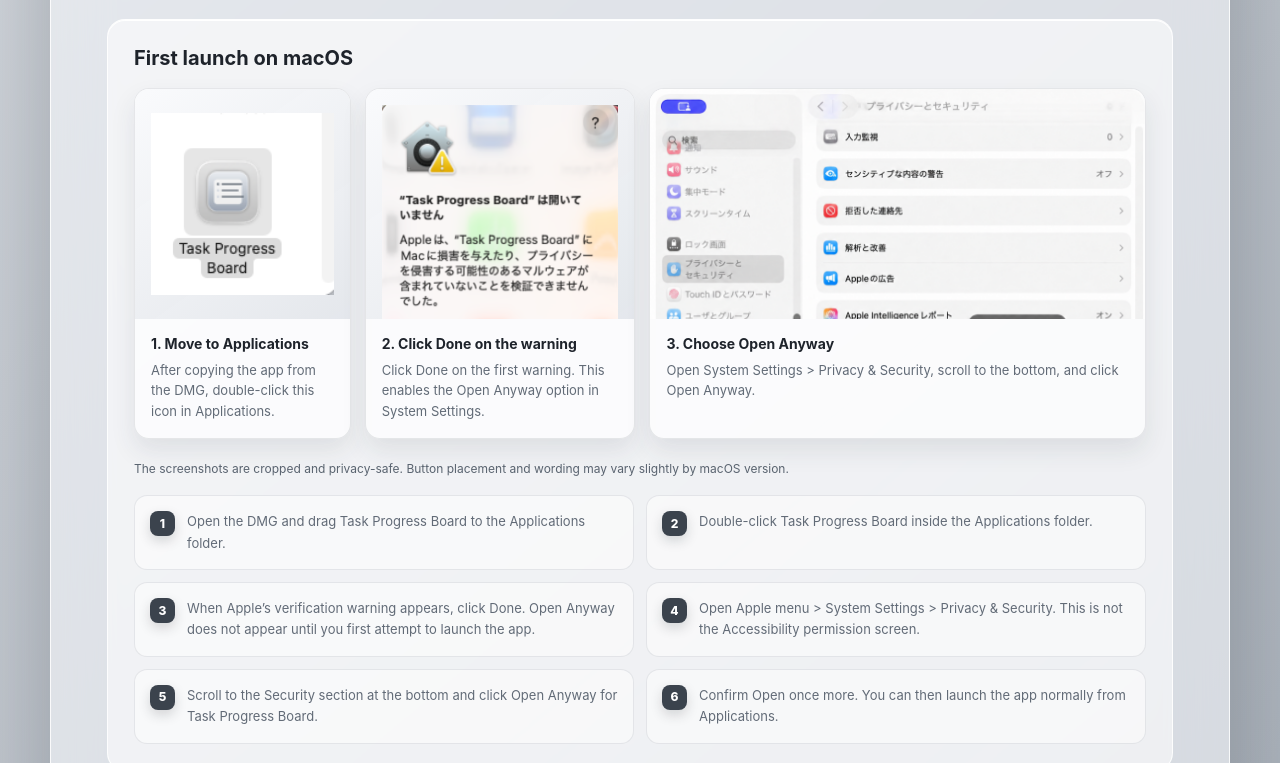
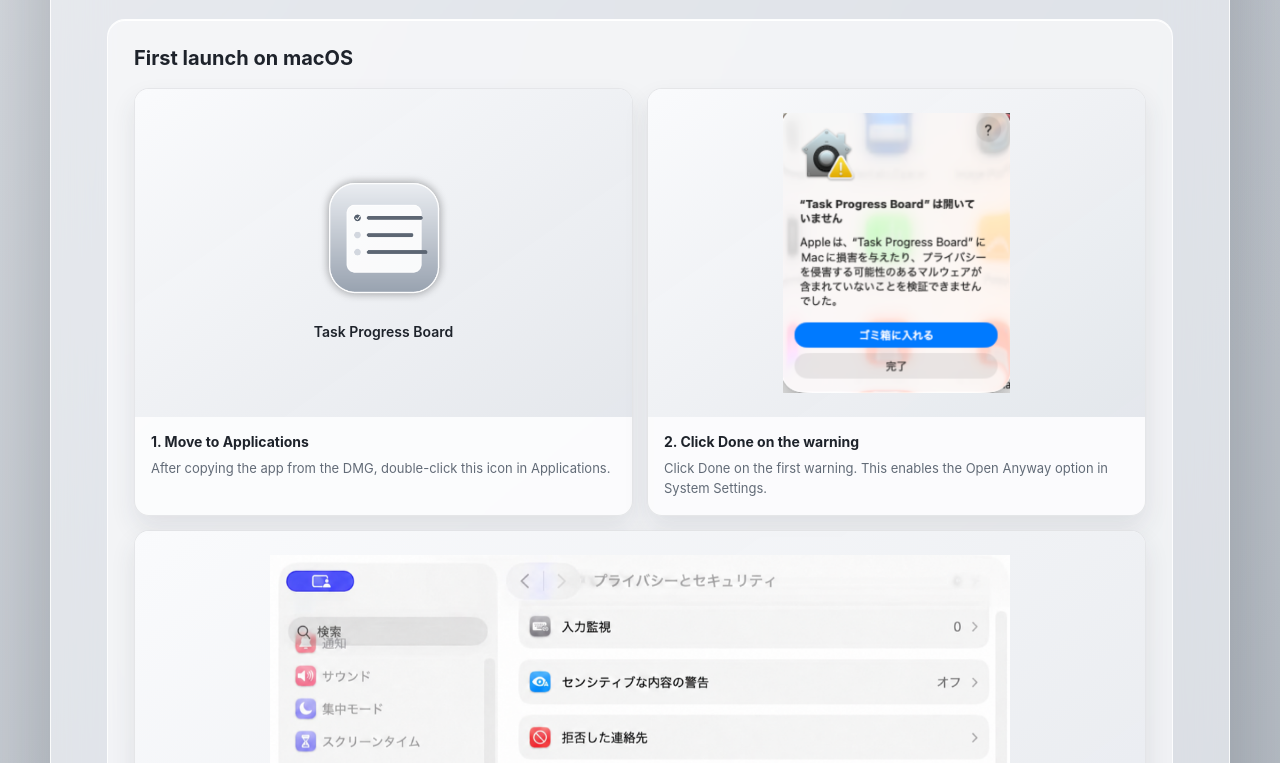
Before and after one commit to matcha-gumii/task-progress-board-mac, an Electron app: page docs/index.html in a window 1280 px wide. Shown: the part 1557-2320 px from the top of the page. Drawn offline with Linux system fonts and the light colour scheme.

Commit message:
Fix installation guide image sizing and use original app icon

```diff
--- a/docs/index.html
+++ b/docs/index.html
@@ -72,12 +72,17 @@
     .guide-link { display:inline-block; margin-top:20px; color:#303741; font-size:13px; font-weight:800; }
     .install-steps { margin-top:22px; padding:26px; border:1px solid var(--line); border-radius:18px; background:rgba(255,255,255,.56); box-shadow:inset 0 1px 0 #fff; }
     .install-steps h3 { margin:0 0 18px; font-size:20px; }
-    .install-visuals { display:grid; grid-template-columns:.72fr .9fr 1.65fr; gap:14px; margin-bottom:20px; }
+    .install-visuals { display:grid; grid-template-columns:repeat(2,minmax(0,1fr)); gap:14px; margin-bottom:20px; }
     .install-visual { margin:0; overflow:hidden; border:1px solid rgba(105,114,125,.16); border-radius:15px; background:rgba(255,255,255,.7); box-shadow:0 12px 25px rgba(48,57,68,.1),inset 0 1px 0 #fff; }
-    .install-visual-image { height:230px; display:grid; place-items:center; overflow:hidden; padding:16px; background:linear-gradient(145deg,rgba(249,250,252,.96),rgba(219,223,229,.72)); }
-    .install-visual-image img { display:block; width:100%; height:100%; object-fit:contain; }
-    .install-visual:last-child .install-visual-image { padding:0; }
-    .install-visual:last-child .install-visual-image img { object-fit:cover; object-position:center 80%; }
+    .install-visual-image { min-width:0; display:flex; justify-content:center; align-items:center; padding:24px; background:linear-gradient(145deg,rgba(249,250,252,.96),rgba(219,223,229,.72)); }
+    .install-visual-image img { display:block; max-width:100%; width:auto; height:280px; object-fit:contain; }
+    .install-visual-icon { flex-direction:column; min-height:328px; gap:12px; }
+    .install-visual-icon img { width:144px; height:144px; }
+    .install-visual-icon span { font-size:14px; font-weight:600; }
+    .install-visual:last-child { grid-column:1 / -1; }
+    .install-visual:last-child .install-visual-image { padding:24px; }
+    .install-visual-image a { display:block; max-width:740px; width:100%; }
+    .install-visual:last-child .install-visual-image img { width:100%; max-width:740px; height:auto; }
     .install-visual figcaption { min-height:84px; padding:14px 16px 16px; color:var(--muted); font-size:13px; line-height:1.6; }
     .install-visual figcaption strong { display:block; margin-bottom:4px; color:var(--ink); font-size:14px; }
     .privacy-note { margin:0 0 17px; color:#59636f; font-size:12px; line-height:1.6; }
@@ -114,7 +119,8 @@
       .guide { grid-template-columns:1fr; }
       .install-visuals { grid-template-columns:1fr; }
       .install-visual:last-child { grid-column:auto; }
-      .install-visual-image { height:260px; }
+      .install-visual-image { padding:16px; }
+      .install-visual:last-child .install-visual-image { padding:10px; }
       .install-steps ol { grid-template-columns:1fr; }
       .license { align-items:flex-start; flex-direction:column; }
       footer { padding:22px 20px; flex-direction:column; }
@@ -186,7 +192,7 @@
           <h3 data-ja="Mac版の初回起動手順" data-en="First launch on macOS">Mac版の初回起動手順</h3>
           <div class="install-visuals">
             <figure class="install-visual">
-              <div class="install-visual-image"><img src="assets/install/mac-applications.png" width="150" height="150" loading="lazy" alt="Applicationsフォルダ内のTask Progress Boardアイコン"></div>
+              <div class="install-visual-image install-visual-icon"><img src="assets/install/app-icon.png" width="1024" height="1024" loading="lazy" alt="Task Progress Boardのアプリアイコン"><span>Task Progress Board</span></div>
               <figcaption><strong data-ja="1. Applicationsへ移動" data-en="1. Move to Applications">1. Applicationsへ移動</strong><span data-ja="DMGから移動したあと、Applicationsフォルダ内のこのアイコンをダブルクリックします。" data-en="After copying the app from the DMG, double-click this icon in Applications.">DMGから移動したあと、Applicationsフォルダ内のこのアイコンをダブルクリックします。</span></figcaption>
             </figure>
             <figure class="install-visual">
@@ -194,11 +200,11 @@
               <figcaption><strong data-ja="2. 警告では「完了」" data-en="2. Click Done on the warning">2. 警告では「完了」</strong><span data-ja="最初の警告では「完了」を押します。この操作後に「このまま開く」が表示されます。" data-en="Click Done on the first warning. This enables the Open Anyway option in System Settings.">最初の警告では「完了」を押します。この操作後に「このまま開く」が表示されます。</span></figcaption>
             </figure>
             <figure class="install-visual">
-              <div class="install-visual-image"><img src="assets/install/mac-open-anyway.png" width="1000" height="864" loading="lazy" alt="プライバシーとセキュリティのこのまま開くボタンの表示例"></div>
+              <div class="install-visual-image"><a href="assets/install/mac-open-anyway.png" target="_blank" rel="noopener" aria-label="画像を拡大 / Enlarge image"><img src="assets/install/mac-open-anyway.png" width="1000" height="864" loading="lazy" alt="プライバシーとセキュリティのこのまま開くボタンの表示例"></a></div>
               <figcaption><strong data-ja="3. 「このまま開く」を選択" data-en="3. Choose Open Anyway">3. 「このまま開く」を選択</strong><span data-ja="システム設定 ＞ プライバシーとセキュリティを一番下までスクロールし、「このまま開く」を押します。" data-en="Open System Settings > Privacy & Security, scroll to the bottom, and click Open Anyway.">システム設定 ＞ プライバシーとセキュリティを一番下までスクロールし、「このまま開く」を押します。</span></figcaption>
             </figure>
           </div>
-          <p class="privacy-note" data-ja="掲載画像は必要な部分だけを切り抜き、背景に個人情報が残らないよう処理しています。macOSのバージョンによって表示位置や文言が少し異なる場合があります。" data-en="The screenshots are cropped and privacy-safe. Button placement and wording may vary slightly by macOS version.">掲載画像は必要な部分だけを切り抜き、背景に個人情報が残らないよう処理しています。macOSのバージョンによって表示位置や文言が少し異なる場合があります。</p>
+          <p class="privacy-note" data-ja="警告画面は実際のスクリーンショットです。設定画面は操作位置を示すために加工した説明画像です。個人情報を含む背景は掲載していません。macOSのバージョンにより表示が異なる場合があります。" data-en="The warning is an actual screenshot. The settings image is an edited illustration of where to click. Personal information is excluded. Appearance may vary by macOS version.">警告画面は実際のスクリーンショットです。設定画面は操作位置を示すために加工した説明画像です。個人情報を含む背景は掲載していません。macOSのバージョンにより表示が異なる場合があります。</p>
           <ol>
             <li><span data-ja="DMGを開き、Task Progress BoardをApplicationsフォルダへドラッグします。" data-en="Open the DMG and drag Task Progress Board to the Applications folder.">DMGを開き、Task Progress BoardをApplicationsフォルダへドラッグします。</span></li>
             <li><span data-ja="Applicationsフォルダに移したTask Progress Boardをダブルクリックします。" data-en="Double-click Task Progress Board inside the Applications folder.">Applicationsフォルダに移したTask Progress Boardをダブルクリックします。</span></li>
```
Also changed, not shown: docs/assets/install/app-icon.png (added).
